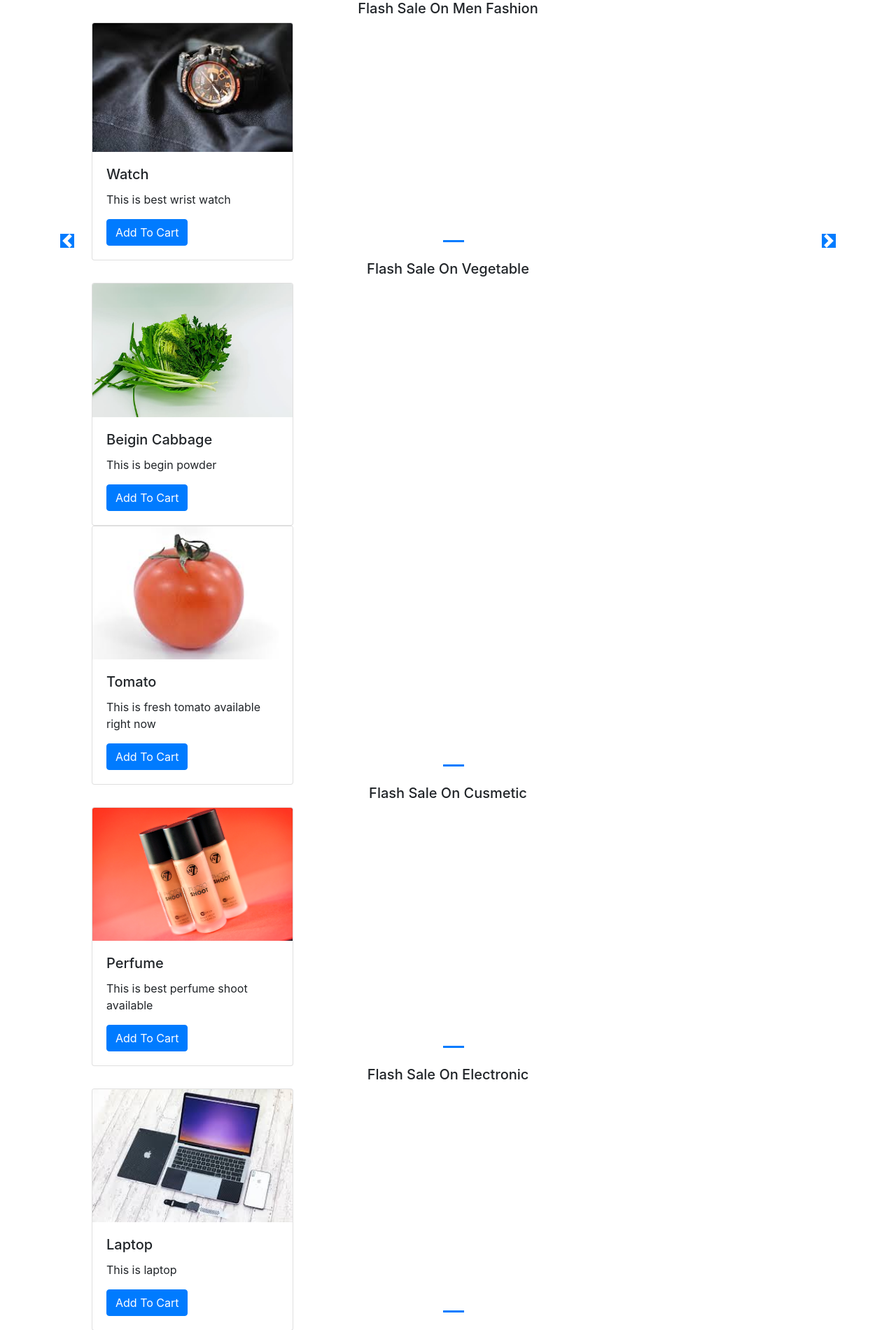
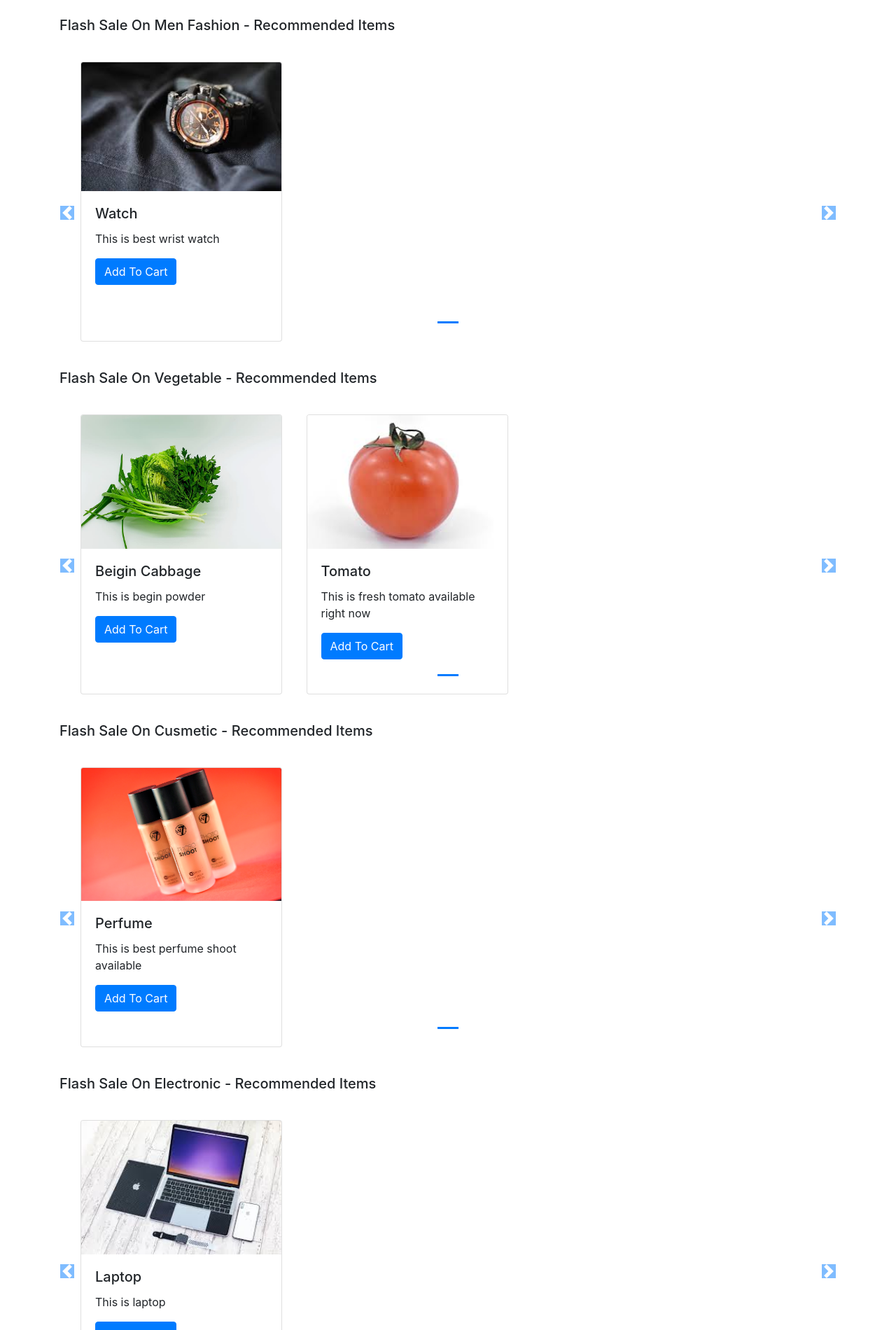
Before and after one commit to Mohammadhussain257/ecommerce, a Django app: page /shop/ in a window 1280 px wide. Shown: the part 56-1956 px from the top of the page at 70% size. Run offline with Django 3.2, Linux system fonts and the light colour scheme; data comes from the database, SQL or seed files in the repository; some libraries are stand-ins or nearby versions.

Commit message:
fix row with custome css

```diff
--- a/templates/base.html
+++ b/templates/base.html
@@ -46,6 +46,7 @@
     </form>
   </div>
 </nav>
+{% block css %}{% endblock css %}
 {% block content %}{% endblock content %}
 {% block js %}{% endblock js %}
 </body>
--- a/templates/shop/index.html
+++ b/templates/shop/index.html
@@ -1,24 +1,40 @@
 {% extends 'base.html' %}
 {% load static %}
 {% load bootstrap4 %}
+{% block css %}
+    <style>
+          .col-md-3 {
+          display: inline-block;
+          }
+          .carousel-indicators .active {
+             background-color: blue;
+            }
+          .carousel-control-prev,
+          .carousel-control-next{
+              top: auto;
+              bottom: auto;
+              padding-top: 222px;
+          }
+    </style>
+{% endblock css %}
 {% block content %}
     <div class="container">
     <!--Slideshow starts here -->
     {% for product, range, no_of_slides in all_products %}
-    <h5 class="text-center">Flash Sale On {{product.0.category}}</h5>
-<div id="demo{{forloop.counter}}" class="carousel slide ml-3" data-ride="carousel">
+    <h5 class="my-4">Flash Sale On {{product.0.category}} - Recommended Items</h5>
+    <div class="row">
+<div id="demo{{forloop.counter}}" class="col carousel slide my-3" data-ride="carousel">
     <ul class="carousel-indicators">
       <li data-target="#demo{{forloop.counter}}" data-slide-to="0" class="active bg-primary"></li>
        {% for i in range %}
-      <li data-target="#demo{{forloop.parentloop.counter}}" data-slide-to="{{i}}" ></li>
+      <li data-target="#demo{{forloop.parentloop.counter}}" data-slide-to="{{i}}" class="bg-primary" ></li>
       {% endfor %}
     </ul>
     <div class="container carousel-inner no-padding">
       <div class="carousel-item active">
         {% for i in product %}
-        <div class="row"> </div>
         <div class="col-xs-3 col-sm-3 col-md-3 mr-5">
-          <div class="card" style="width: 18rem;">
+          <div class="card" style="width: 18rem; height: 25rem">
             <img src='/media/{{i.image}}' class="card-img-top" alt="...">
             <div class="card-body">
               <h5 class="card-title">{{i.product_name}}</h5>
@@ -28,8 +44,7 @@
           </div>
         </div>
         {% if forloop.counter|divisibleby:4 and forloop.counter > 0 and not forloop.last %}
-     </div>
-            <div class="carousel-item">
+      </div><div class="carousel-item">
         {% endif %}
         {% endfor %}
     </div>
@@ -42,6 +57,7 @@
     <a class="carousel-control-next" href="#demo{{forloop.counter}}" data-slide="next">
         <span class="carousel-control-next-icon bg-primary"></span>
     </a>
+        </div>
     {% endfor %}
 </div>
  {% endblock content%}
```
